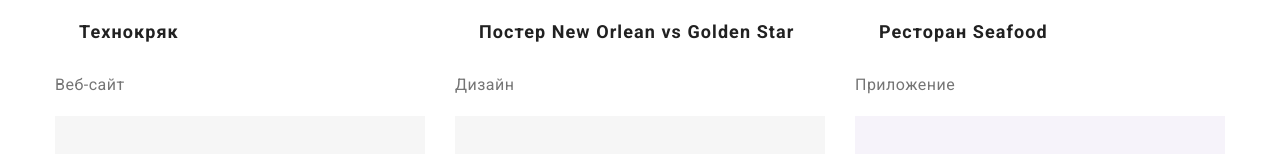
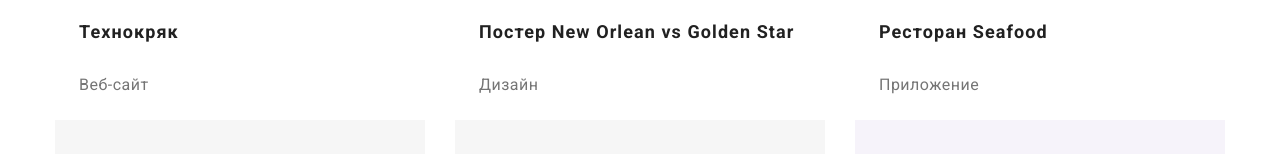
Before and after one commit to Anastasia6588/goit-markup-hw-03, a plain HTML site: page portfolio.html in a window 1280 px wide. Shown: the part 567-721 px from the top of the page. Drawn offline with Linux system fonts and the light colour scheme.

Commit message:
happy-end

```diff
--- a/css/styles.css
+++ b/css/styles.css
@@ -587,4 +587,7 @@ footer {
 	line-height: 1.87;
 	letter-spacing: 0.03em;
 	color: var(--contact-color);
+	margin-left: 24px;
+	margin-right: 24px;
+	margin-bottom: 20px;
 }
```
